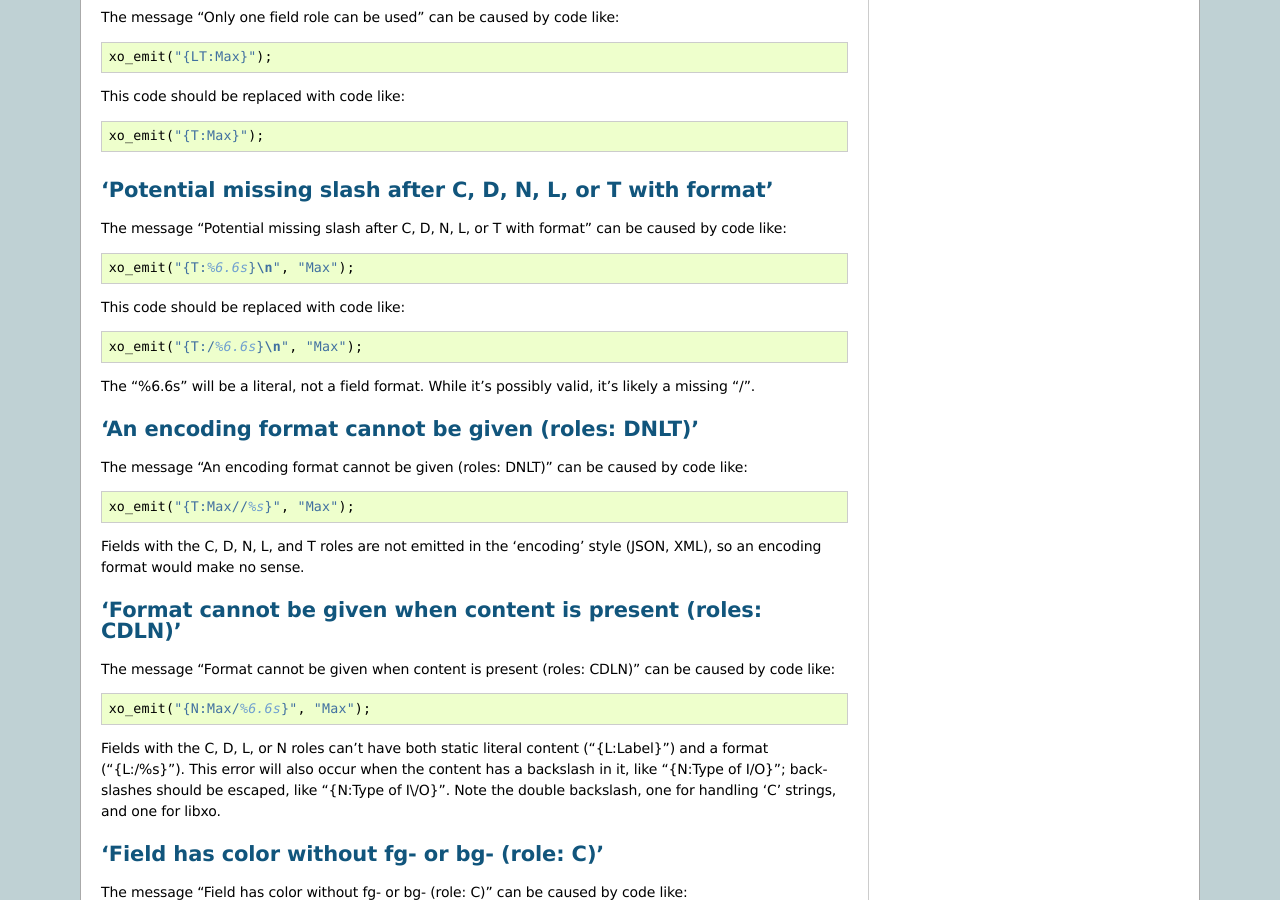
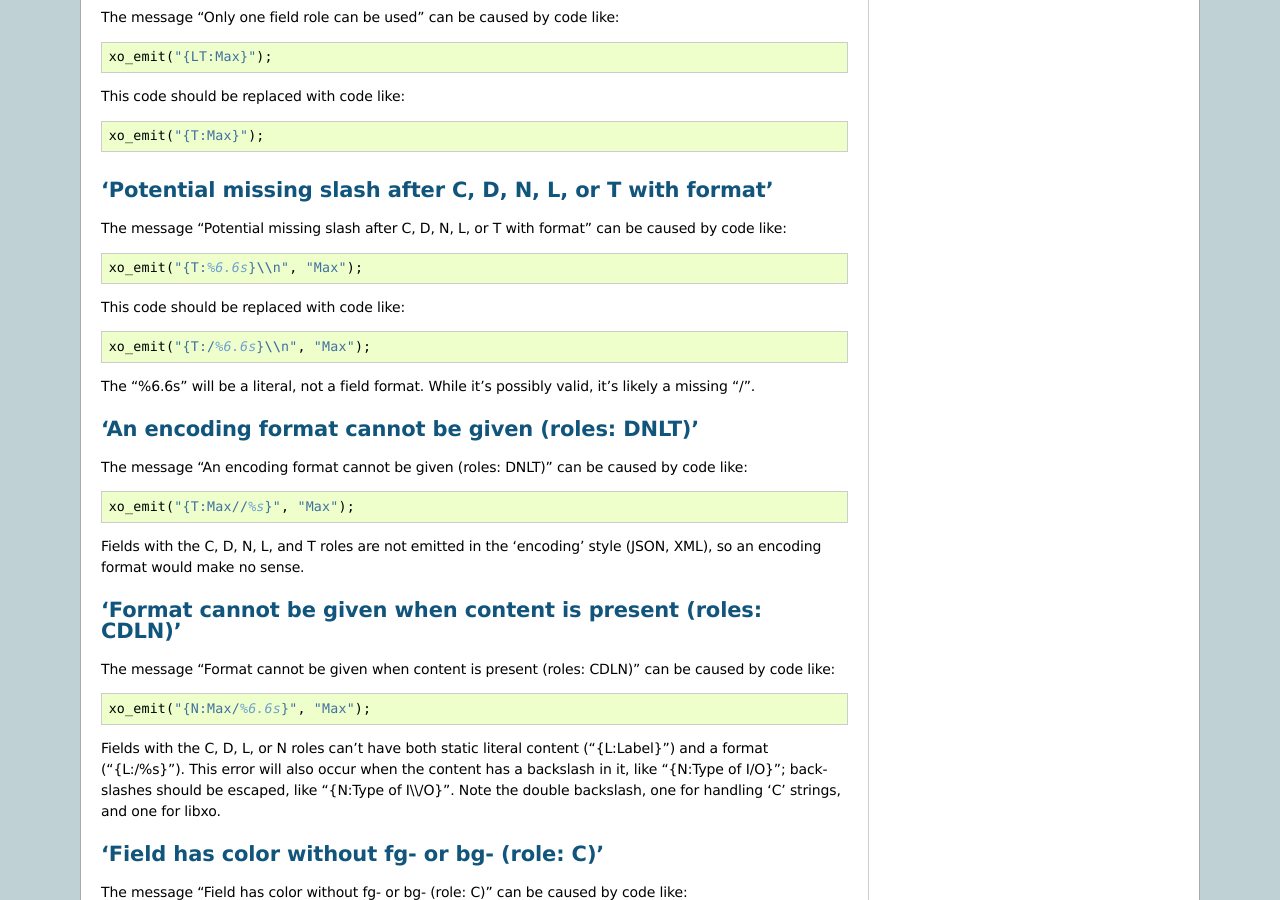
Before and after one commit to Juniper/libxo, a Sphinx documentation site: the page built from doc/xolint-errors.rst, in a window 1280 px wide and 900 px high, scrolled down 1081 px. Built offline with Sphinx 7.4.7, drawn with Linux system fonts in a browser that asks for light colours.

Commit message:
fix newlines ("\n")

```diff
--- a/doc/xolint-errors.rst
+++ b/doc/xolint-errors.rst
@@ -95,13 +95,13 @@ The message "Potential missing slash after C, D, N, L, or T with format" can be
 
 ::
 
-    xo_emit("{T:%6.6s}\n", "Max");
+    xo_emit("{T:%6.6s}\\n", "Max");
 
 This code should be replaced with code like:
 
 ::
 
-    xo_emit("{T:/%6.6s}\n", "Max");
+    xo_emit("{T:/%6.6s}\\n", "Max");
 
 The "%6.6s" will be a literal, not a field format.  While
 it's possibly valid, it's likely a missing "/".
@@ -135,7 +135,7 @@ static literal content ("{L:Label}") and a
 format ("{L:/%s}").
 This error will also occur when the content has a backslash
 in it, like "{N:Type of I/O}"; backslashes should be escaped,
-like "{N:Type of I\\/O}".  Note the double backslash, one for
+like "{N:Type of I\\\\/O}".  Note the double backslash, one for
 handling 'C' strings, and one for libxo.
 
 
```
